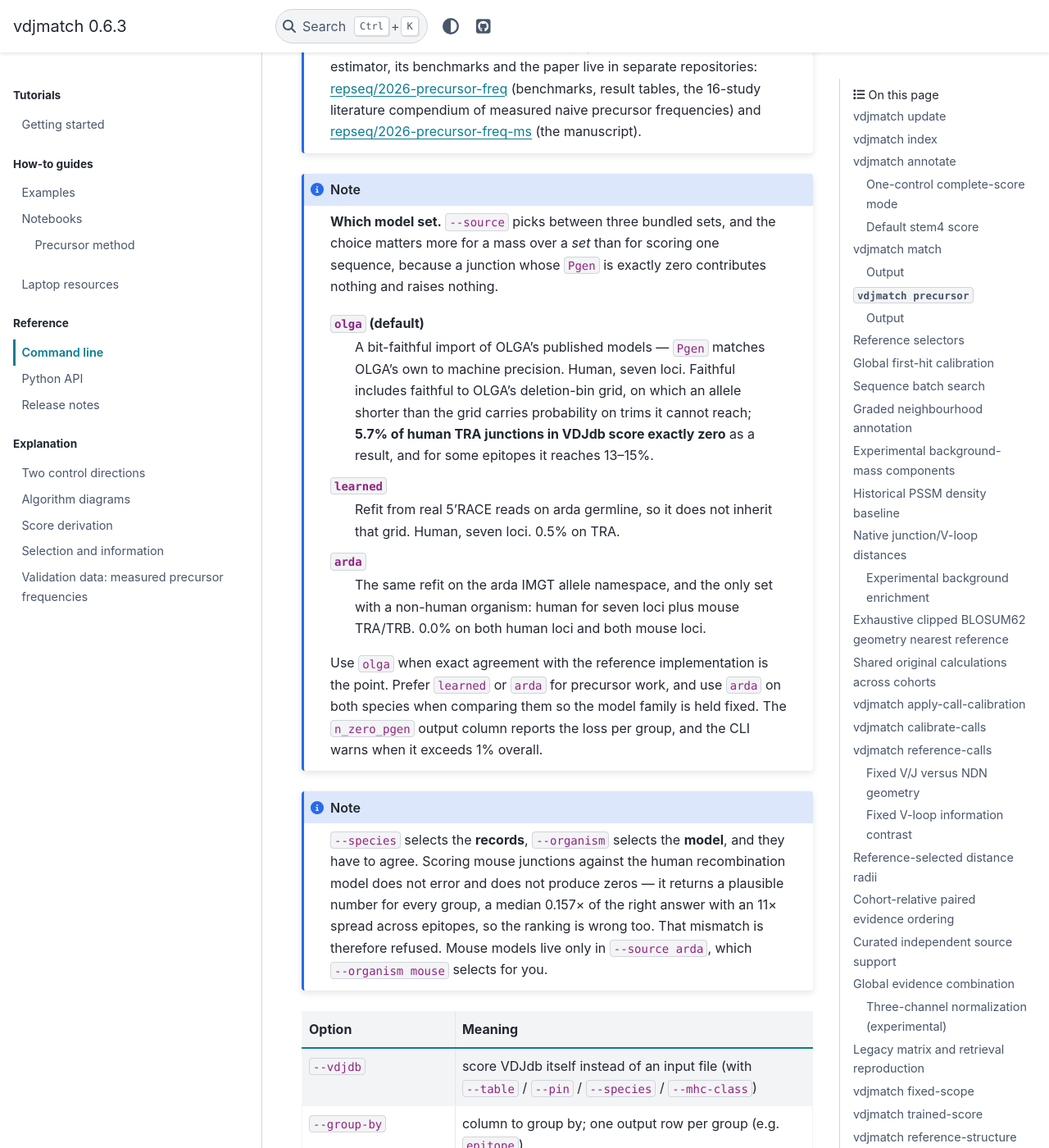
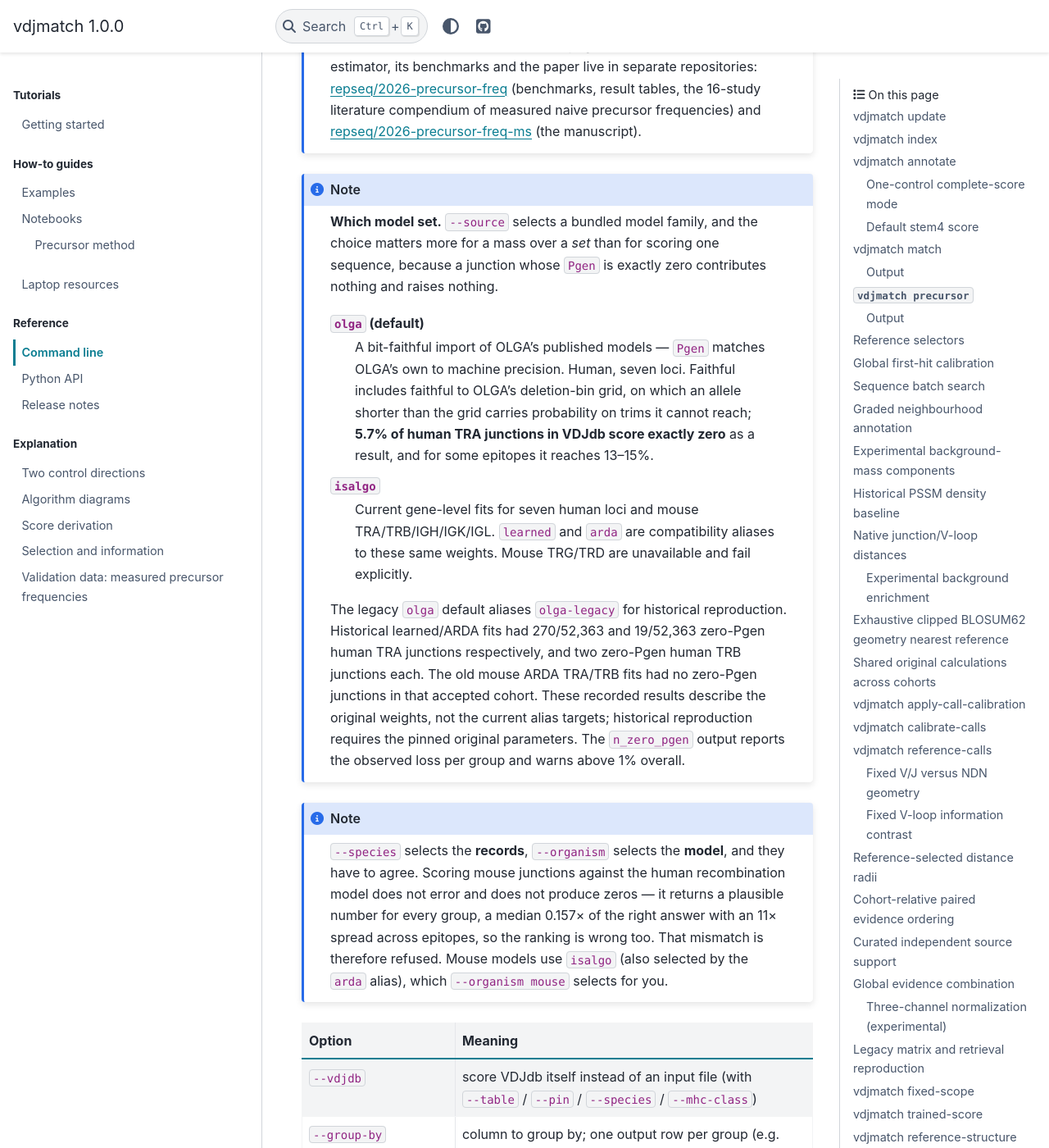
Before and after one commit to antigenomics/vdjmatch, a Sphinx documentation site: the page built from docs/cli.rst, in a window 1280 px wide and 1400 px high, scrolled down 9662 px. Shown: the whole window at 82% size. Built offline with Sphinx 7.4.7 and the PyData theme 0.15.4, drawn with Linux system fonts in a browser that asks for light colours; pages that are not in the unit, such as notebooks, are missing from menus; some of the changed text lies outside the part shown.

Commit message:
Prepare VDJmatch 1.0.0 with released model integration and examples (#53)
* Prepare 1.0.0 integration with released model families

* Verify current model consumers and document local VDJdb examples

* Strengthen positive Pgen fixtures after independent review

* Document nominal mouse TRA calibration with retained recall

* Pin corrected rounded-cutoff calibration metadata

```diff
--- a/docs/cli.rst
+++ b/docs/cli.rst
@@ -396,7 +396,7 @@ repertoire mass can see an epitope. Needs the optional extra::
 
 .. note::
 
-   **Which model set.** ``--source`` picks between three bundled sets, and the choice matters more
+   **Which model set.** ``--source`` selects a bundled model family, and the choice matters more
    for a mass over a *set* than for scoring one sequence, because a junction whose ``Pgen`` is
    exactly zero contributes nothing and raises nothing.
 
@@ -405,17 +405,19 @@ repertoire mass can see an epitope. Needs the optional extra::
       precision. Human, seven loci. Faithful includes faithful to OLGA's deletion-bin grid, on which
       an allele shorter than the grid carries probability on trims it cannot reach; **5.7% of human
       TRA junctions in VDJdb score exactly zero** as a result, and for some epitopes it reaches 13–15%.
-   ``learned``
-      Refit from real 5'RACE reads on arda germline, so it does not inherit that grid. Human, seven
-      loci. 0.5% on TRA.
-   ``arda``
-      The same refit on the arda IMGT allele namespace, and the only set with a non-human organism:
-      human for seven loci plus mouse TRA/TRB. 0.0% on both human loci and both mouse loci.
-
-   Use ``olga`` when exact agreement with the reference implementation is the point. Prefer
-   ``learned`` or ``arda`` for precursor work, and use ``arda`` on both species when comparing them
-   so the model family is held fixed. The ``n_zero_pgen`` output column reports the loss per group,
-   and the CLI warns when it exceeds 1% overall.
+   ``isalgo``
+      Current gene-level fits for seven human loci and mouse TRA/TRB/IGH/IGK/IGL.
+      ``learned`` and ``arda`` are compatibility aliases to these same weights.
+      Mouse TRG/TRD are unavailable and fail explicitly.
+
+   The legacy ``olga`` default aliases ``olga-legacy`` for historical reproduction.
+   Historical learned/ARDA fits had 270/52,363 and 19/52,363 zero-Pgen human TRA
+   junctions respectively, and two zero-Pgen human TRB junctions each. The old
+   mouse ARDA TRA/TRB fits had no zero-Pgen junctions in that accepted cohort.
+   These recorded results describe the original weights, not the current alias
+   targets; historical reproduction requires the pinned original parameters.
+   The ``n_zero_pgen`` output reports the observed loss per group and warns
+   above 1% overall.
 
 .. note::
 
@@ -423,7 +425,7 @@ repertoire mass can see an epitope. Needs the optional extra::
    agree. Scoring mouse junctions against the human recombination model does not error and does not
    produce zeros — it returns a plausible number for every group, a median 0.157× of the right
    answer with an 11× spread across epitopes, so the ranking is wrong too. That mismatch is
-   therefore refused. Mouse models live only in ``--source arda``, which ``--organism mouse``
+   therefore refused. Mouse models use ``isalgo`` (also selected by the ``arda`` alias), which ``--organism mouse``
    selects for you.
 
 .. list-table::
@@ -1060,10 +1062,17 @@ Malformed parent thread allocations fail before loading inputs.
 vdjmatch apply-call-calibration
 -------------------------------
 
-The `saved mouse TRA operating point <https://huggingface.co/datasets/isalgo/airr_benchmark/blob/145e91124d0dc0ccc1928d1a36bd4fadd10ee7c4/vdjmatch/releases/0.6.3/calibration/README.md>`_
-includes its fitted cutoff, observed/generated validation counts and selected-label
-recall check. It applies to the recorded all-valid, exact-retained stem4 event;
-application requires its matching score-producer manifest.
+The `mouse TRA operating-point recommendation <https://huggingface.co/datasets/isalgo/airr_benchmark/blob/72fb387cf6098f4135732c4e7693ea951698cb2a/vdjmatch/releases/1.0.0/calibration/README.md>`_
+uses ``kernel_score >= 0.17`` for the recorded historical all-valid,
+exact-retained stem4 event. It calibrates a nominal 1% null-query any-call rate;
+this is not a per-panel release gate or false discovery rate among called receptors.
+The four same-source observed subsamples contribute 189 calls among 19,045
+panel-query observations (0.9924%); they are calibration inputs. The separate
+generated panel has 872 calls among 100,000 queries (0.8720%). Correct accepted
+reference calls remain 6 among 6,791 queries, unchanged from the previous cutoff.
+Complete per-panel counts and the recall limitation accompany the recipe.
+Application requires its matching score-producer manifest; this cutoff does not
+transfer to curated references or another database build.
 
 Apply a previously computed cutoff to independent query-level scores:
 
--- a/docs/compendium.rst
+++ b/docs/compendium.rst
@@ -56,8 +56,11 @@ counting *measurements* rather than weighting them.
 The model set is not interchangeable
 ------------------------------------
 
-Human is scored under **both** bundled sets on purpose. Mouse exists only under ``arda``, so a
+The saved comparison scored human under **both historical** bundled sets on purpose.
+Its mouse models used the historical ``arda`` family, so a
 human-``olga`` against mouse-``arda`` comparison would confound species with model family.
+With vdjtools 5.4.0, ``arda`` and ``learned`` alias the current ``isalgo`` fits.
+Reproducing the saved comparison requires its original pinned parameter files.
 
 They differ where it matters: OLGA stores ``P(delV | V)`` on one deletion-bin grid per locus, sized
 for the longest allele, so a shorter allele carries probability on trims it cannot reach. **5.7% of
--- a/pyproject.toml
+++ b/pyproject.toml
@@ -4,7 +4,7 @@ build-backend = "hatchling.build"
 
 [project]
 name = "vdjmatch"
-version = "0.6.3"
+version = "1.0.0"
 description = "Fast, control-calibrated annotation of T-cell receptor antigen specificity"
 readme = "README.md"
 requires-python = ">=3.10"
@@ -19,7 +19,7 @@ classifiers = [
 ]
 dependencies = [
     "seqtree>=1.3.2",
-    "vdjtools>=5.3.2",    # format ingestion, allocated CPU-budget validation and native Pgen
+    "vdjtools>=5.4.0",    # format ingestion, allocated CPU-budget validation and native Pgen
     "polars>=1.41.2,<2",
     "scipy>=1.9",       # exact finite-control bounds and binomial tails for paired punctures
     "threadpoolctl",    # enforce BLAS limits for evidence combination
@@ -32,7 +32,7 @@ precursor = ["numpy"]
 test = ["pytest>=7.4", "hypothesis", "biopython>=1.84"]
 bench = ["psutil", "huggingface_hub", "matplotlib", "seaborn", "scikit-learn", "rapidfuzz"]  # HF benchmark; matplotlib/seaborn: boxplots; scikit-learn/rapidfuzz: AUC0.1 + clustering internal metrics
 control = ["seqtree[control]", "huggingface_hub"]  # TRA/mouse controls beyond bundled human TRB
-ndn = ["arda-mapper>=2.37.1"]       # opt-in fixed V/J versus NDN geometry
+ndn = ["arda-mapper>=2.38.2"]       # opt-in fixed V/J versus NDN geometry
 ods = ["ezodf"]                   # read supplied comparison golden .ods tables in tests
 diagnostics = ["leidenalg>=0.11,<0.13"]  # seeded Leiden; Chao/bootstrap reuse vdjtools
 # `marimo edit docs/notebooks/precursor_compendium.py` -- the interactive walkthrough of
```
Also changed, not shown: README.md (+4 -3 lines), docs/examples.rst (+10 -0 lines), docs/releases.rst (+12 -4 lines), skills/vdjmatch/SKILL.md (+1 -1 lines), examples/README.md, 12 other files.
